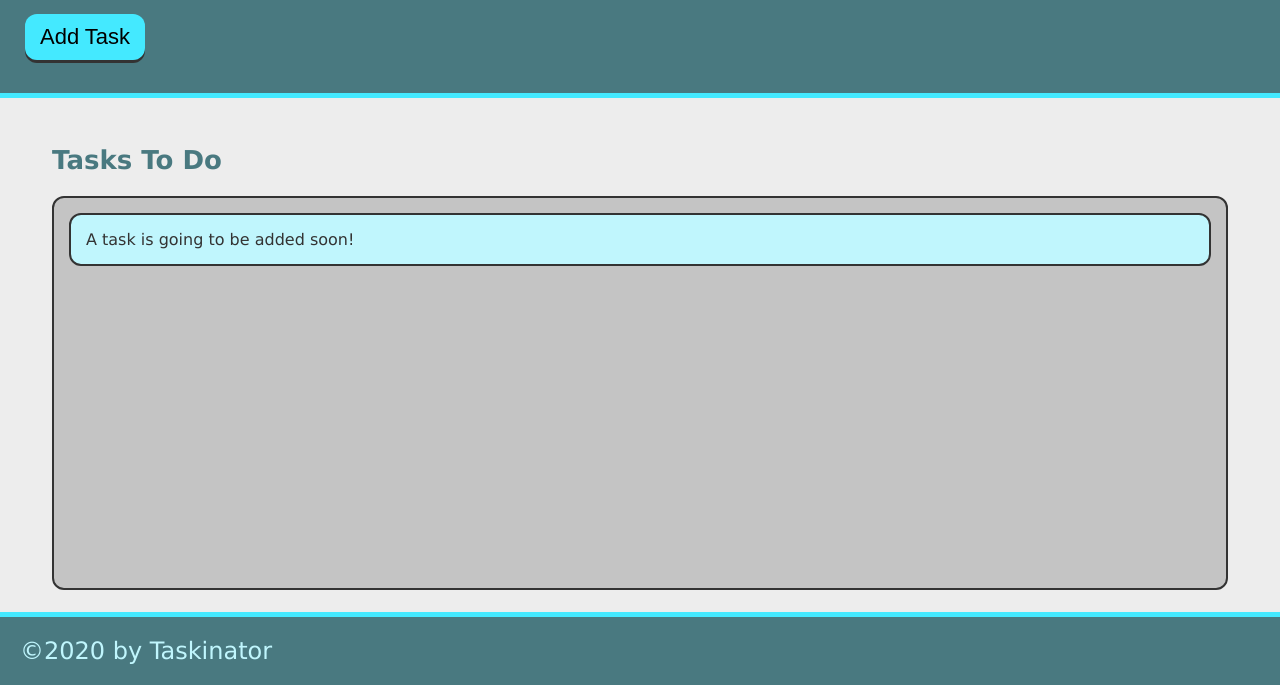
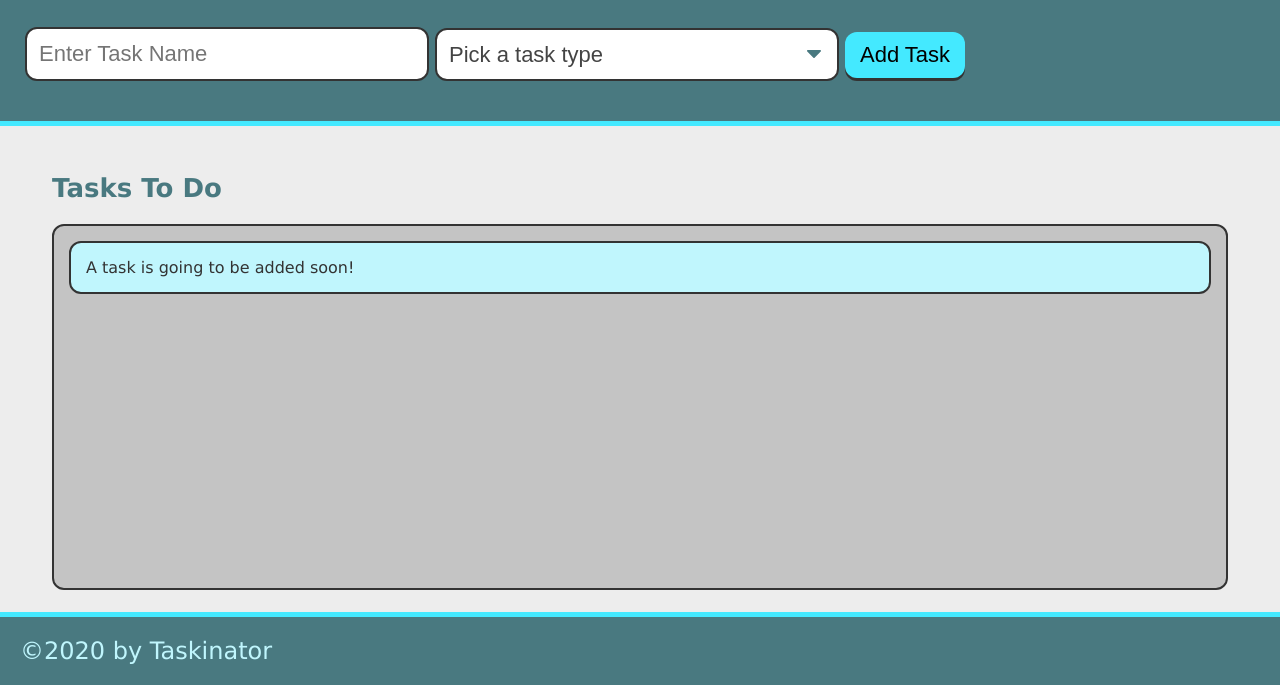
Before and after one commit to philipvuong/taskinator, a plain HTML site: page index.html in a window 1280 px wide. Shown: the part 115-800 px from the top of the page. Drawn offline with Linux system fonts and the light colour scheme.

Commit message:
task type & form

```diff
--- a/index.html
+++ b/index.html
@@ -11,7 +11,29 @@
   <header>
     <h1 class="page-title">Taskinator</h1>
     <p>Click the button below to add a new task!</p>
-    <button class="btn"id="save-task">Add Task</button>
+    <form id="task-form">
+      <div class="form-group">
+        <input type="text" name="task-name" class="text-input" placeholder="Enter Task Name" />
+      </div>
+      <div class="form-group">
+        <select name="task-type" class="select-dropdown">
+          <option value="" disabled selected>Pick a task type</option>
+          <option value="FamilyFriend">Family & Friends</option>
+          <option value="PersonalDevelopment">Personal Development</option>
+          <option value="Spirituality">Spirituality</option>
+          <option value="Finances">Finances</option>
+          <option value="Career">Career</option>
+          <option value="Marriage">Marriage</option>
+          <option value="Fun">Fun</option>
+          <option value="Giving">Giving</option>
+          <option value="PhysicalEnvironment">Physical Environment</option>
+          <option value="HealthFitness">Health & Fitness</option>
+        </select>
+      </div>
+      <div class="form-group">
+        <button class="btn" id="save-task" type="submit">Add Task</button>
+      </div>
+    </form>
   </header>
 
   <main class="page-content">
```
